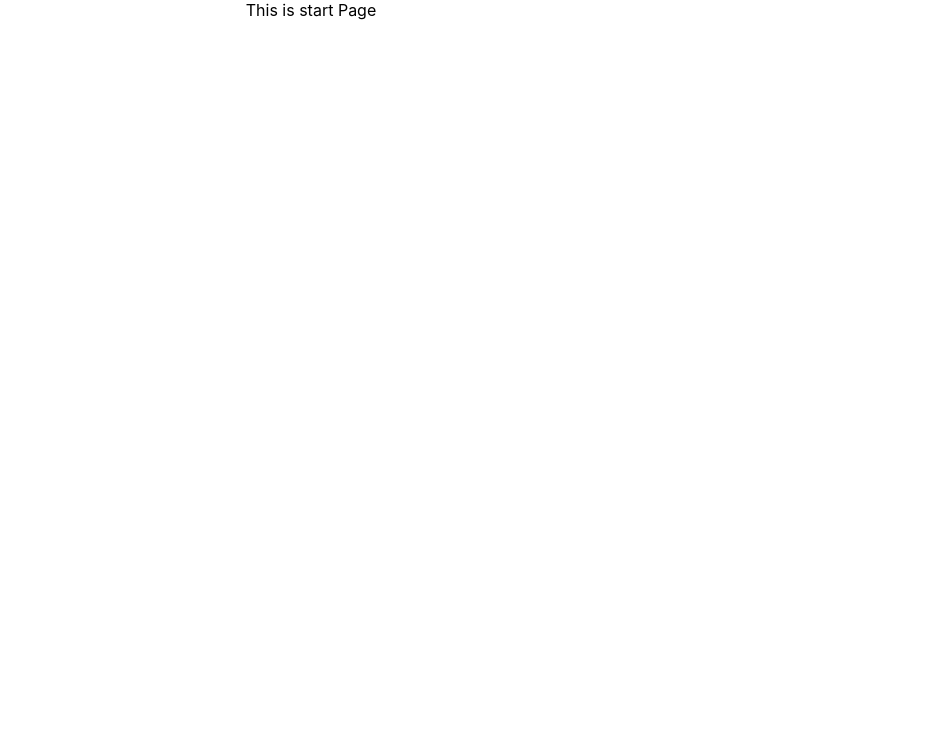
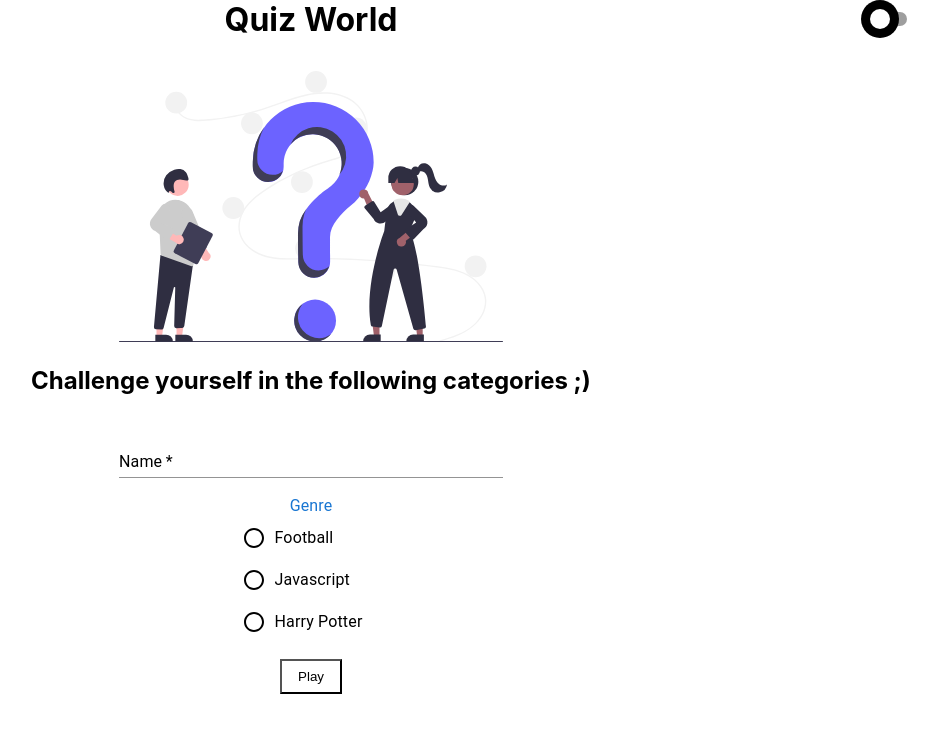
Before and after one commit to AdityaNair102001/Quiz-App-using-TS, a React (Create React App) app in the folder my-app/: page / in a window 1280 px wide. Shown: the top 732 px of the page, without its empty margins (329-1267 px from the left). Built offline with nearby package versions, Linux system fonts and the light colour scheme.

Commit message:
Landing Page Made

```diff
--- a/my-app/package.json
+++ b/my-app/package.json
@@ -3,9 +3,10 @@
   "version": "0.1.0",
   "private": true,
   "dependencies": {
-    "@emotion/react": "^11.4.1",
+    "@emotion/react": "^11.5.0",
     "@emotion/styled": "^11.3.0",
-    "@mui/material": "^5.0.4",
+    "@mui/icons-material": "^5.1.0",
+    "@mui/material": "^5.1.0",
     "@testing-library/jest-dom": "^5.14.1",
     "@testing-library/react": "^11.2.7",
     "@testing-library/user-event": "^12.8.3",
--- a/my-app/src/Components/MySwitch.tsx
+++ b/my-app/src/Components/MySwitch.tsx
@@ -7,7 +7,7 @@ export default function MySwitch() {
   return (
     <div>
       {" "}
-      <div style={{ textAlign: "right" }}>
+      <div style={{ textAlign: "right", position: "fixed", right: "2rem" }}>
         <Switch
           size="medium"
           style={{ backgroundColor: "black" }}
--- a/my-app/src/ContextProvider.tsx
+++ b/my-app/src/ContextProvider.tsx
@@ -20,6 +20,7 @@ export default function ContextProvider({ children }: Children) {
           textColor: "white",
           elementBackgroundColor: "white",
           elementTextColor: "black",
+          placeholderColor: "#1976d2",
         }
       : {
           backgroundColor: "white",
@@ -27,6 +28,7 @@ export default function ContextProvider({ children }: Children) {
           textColor: "black",
           elementBackgroundColor: "black",
           elementTextColor: "white",
+          placeholderColor: "black",
         };
 
   return (
--- /dev/null
+++ b/my-app/src/Start.css
@@ -0,0 +1,26 @@
+.landing-page-logo {
+  width: 80%;
+  height: 100%;
+}
+
+.input-holder {
+  width: 60%;
+  margin: 0.5rem auto;
+}
+
+@media (min-width: 1025px) {
+  .landing-page-logo {
+    width: 30%;
+    height: 30%;
+  }
+
+  .input-holder {
+    width: 30%;
+    margin: 0.5rem auto;
+  }
+}
+
+/* img {
+  width: 100px;
+  height: 100px;
+} */
--- a/my-app/src/Start.tsx
+++ b/my-app/src/Start.tsx
@@ -1,3 +1,139 @@
+import MySwitch from "./Components/MySwitch";
+import { useContext } from "react";
+import { context } from "./ContextProvider";
+import landingPageLogo from "./assets/landingPageLogo.svg";
+import {
+  FormControl,
+  FormLabel,
+  RadioGroup,
+  FormControlLabel,
+  Radio,
+  InputLabel,
+  Input,
+} from "@mui/material";
+import "./Start.css";
 export default function Start() {
-  return <div>This is start Page</div>;
+  const contextValues = useContext(context);
+
+  return (
+    <div
+      style={{
+        backgroundColor: contextValues?.modeStyle.backgroundColor,
+      }}
+    >
+      <MySwitch></MySwitch>
+      <h1
+        style={{
+          color: contextValues?.modeStyle.textColor,
+          marginTop: "0rem",
+          marginBottom: "2rem",
+        }}
+      >
+        Quiz World
+      </h1>
+      <img
+        src={landingPageLogo}
+        alt="landing page logo"
+        className="landing-page-logo"
+      ></img>
+      <h2 style={{ color: contextValues?.modeStyle.textColor }}>
+        Challenge yourself in the following categories ;)
+      </h2>
+      <div className="input-holder">
+        <FormControl
+          variant="standard"
+          fullWidth={true}
+          required
+          margin="normal"
+        >
+          <InputLabel
+            htmlFor="component-simple"
+            sx={{
+              color: contextValues?.modeStyle.placeholderColor,
+            }}
+          >
+            Name
+          </InputLabel>
+          <Input
+            id="component-simple"
+            sx={{
+              color: contextValues?.modeStyle.textColor,
+            }}
+            type="text"
+            onChange={(event) => {}}
+          />
+        </FormControl>
+      </div>
+      <FormControl component="fieldset">
+        <FormLabel component="legend" sx={{ color: "#1976d2" }}>
+          Genre
+        </FormLabel>
+        <RadioGroup
+          row={false}
+          aria-label="gender"
+          name="row-radio-buttons-group"
+        >
+          <FormControlLabel
+            sx={{ color: contextValues?.modeStyle.textColor }}
+            value="Football"
+            control={
+              <Radio
+                sx={{
+                  color: contextValues?.modeStyle.textColor,
+                  "&.Mui-checked": {
+                    color: "#1976d2",
+                  },
+                }}
+              />
+            }
+            label="Football"
+          />
+          <FormControlLabel
+            sx={{ color: contextValues?.modeStyle.textColor }}
+            value="Javascript"
+            control={
+              <Radio
+                sx={{
+                  color: contextValues?.modeStyle.textColor,
+                  "&.Mui-checked": {
+                    color: "#1976d2",
+                  },
+                }}
+              />
+            }
+            label="Javascript"
+          />
+
+          <FormControlLabel
+            sx={{ color: contextValues?.modeStyle.textColor }}
+            value="Harry Potter"
+            control={
+              <Radio
+                sx={{
+                  color: contextValues?.modeStyle.textColor,
+                  "&.Mui-checked": {
+                    color: "#1976d2",
+                  },
+                }}
+              />
+            }
+            label="Harry Potter"
+          />
+        </RadioGroup>
+      </FormControl>
+      <div>
+        <button
+          style={{
+            margin: "1rem",
+            padding: "0.5rem 1rem",
+            backgroundColor: "transparent",
+            color: contextValues?.modeStyle.textColor,
+            borderColor: contextValues?.modeStyle.borderColor,
+          }}
+        >
+          Play
+        </button>
+      </div>
+    </div>
+  );
 }
--- a/my-app/src/types/quiz.types.tsx
+++ b/my-app/src/types/quiz.types.tsx
@@ -35,6 +35,7 @@ export type ModeStyle = {
   textColor: string;
   elementBackgroundColor: string;
   elementTextColor: string;
+  placeholderColor: string;
 };
 
 export type InitialState = {
```
Also changed, not shown: my-app/src/assets/landingPageLogo.svg (added), 1 other file (tests, documents, lock files or other folders).
